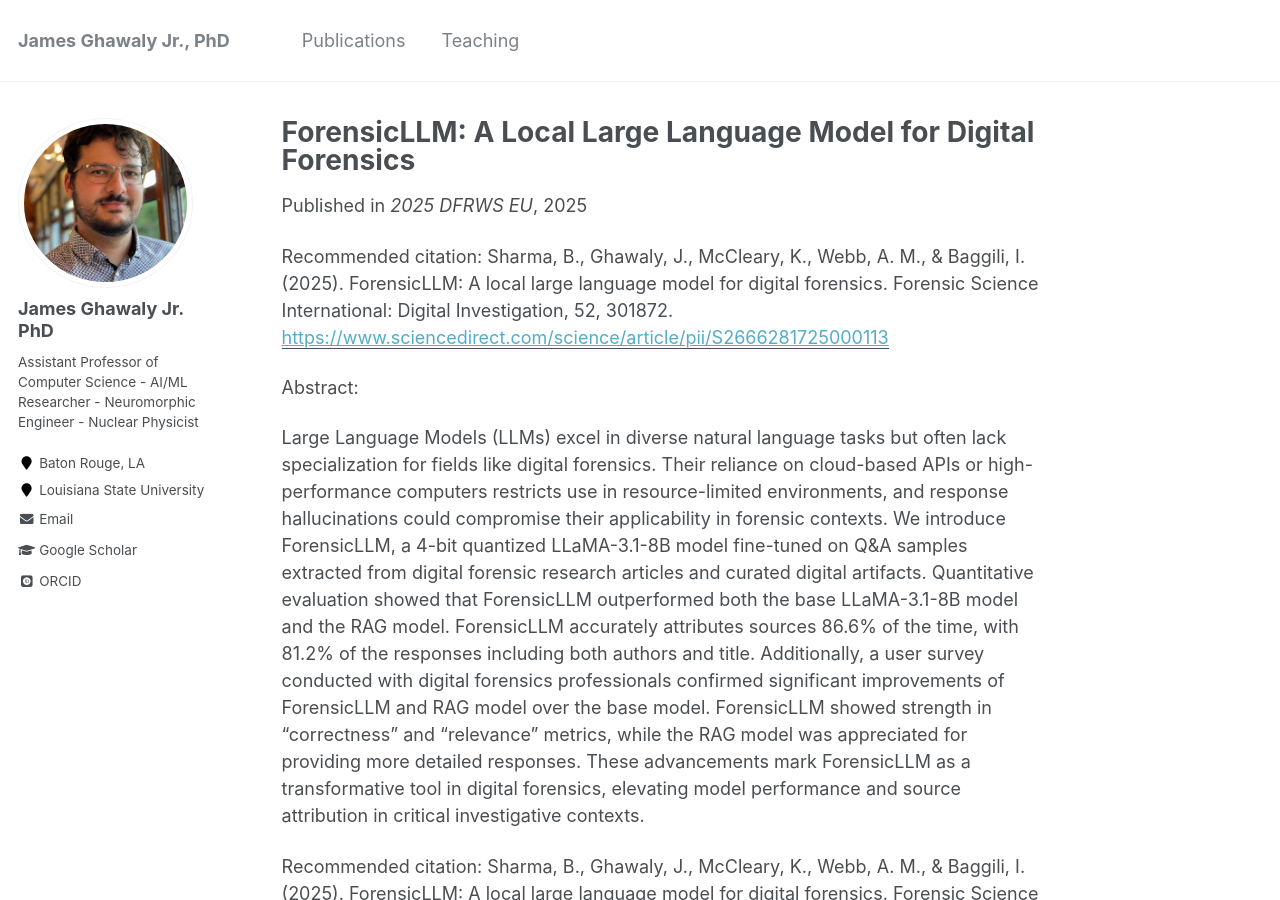
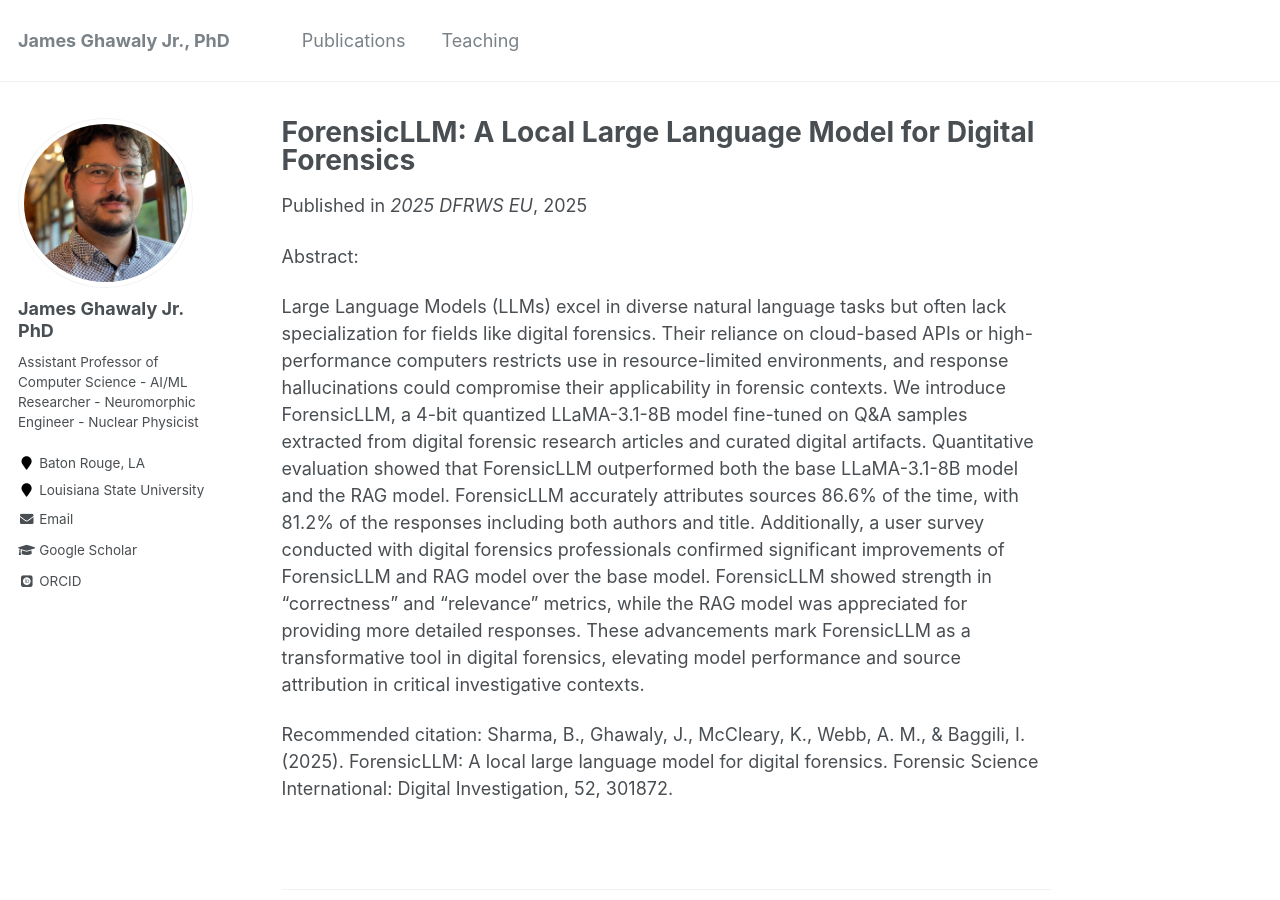
Before and after one commit to jghawaly/jghawaly.github.io, a Jekyll site: the page built from _publications/2025-forensicllm-number-8.md, in a window 1280 px wide and 900 px high. Built offline with Jekyll 4.4.1, drawn with Linux system fonts in a browser that asks for light colours; some web fonts are replaced; part of the change alters nothing that is shown.

Commit message:
Update 2025-forensicllm-number-8.md

```diff
--- a/_publications/2025-forensicllm-number-8.md
+++ b/_publications/2025-forensicllm-number-8.md
@@ -6,7 +6,7 @@ excerpt: "In this work, we introduce ForensicLLM, a 4-bit quantized LLaMA-3.1-8B
 date: 2025-12-12
 venue: '2025 DFRWS EU'
 paperurl: 'https://www.sciencedirect.com/science/article/pii/S2666281725000113'
-citation: 'Sharma, B., Ghawaly, J., McCleary, K., Webb, A. M., & Baggili, I. (2025). ForensicLLM: A local large language model for digital forensics. Forensic Science International: Digital Investigation, 52, 301872.'
+# citation: 'Sharma, B., Ghawaly, J., McCleary, K., Webb, A. M., & Baggili, I. (2025). ForensicLLM: A local large language model for digital forensics. Forensic Science International: Digital Investigation, 52, 301872.'
 ---
 
 Abstract:
```
